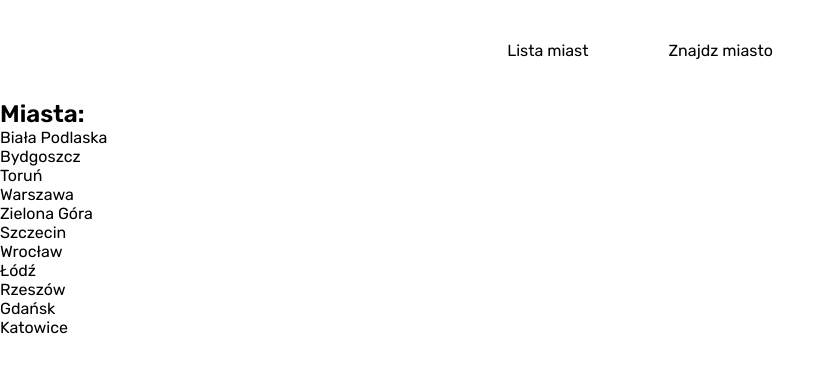
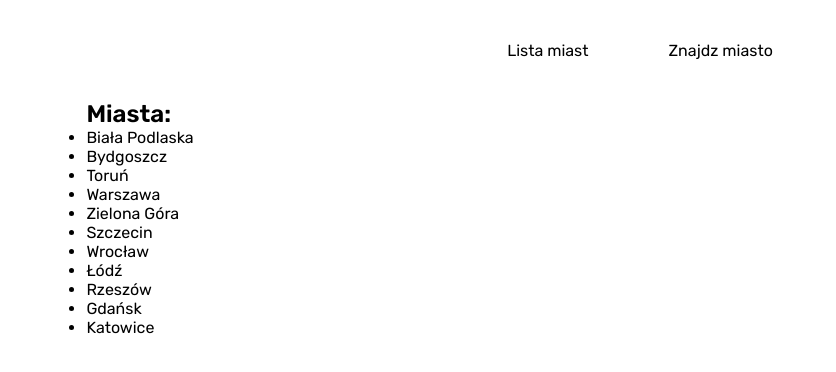
Before and after one commit to molekJ/Weather, a React (Create React App) app: page / in a window 1280 px wide. Shown: the top 372 px of the page, without its empty margins (0-836 px from the left). Built offline with nearby package versions, Linux system fonts and the light colour scheme.

Commit message:
CityList display changed

```diff
--- a/src/App.tsx
+++ b/src/App.tsx
@@ -12,7 +12,12 @@ import { SimpleMap } from "./Components/Mapy/Mapy";
 
 const Container = styled.div`
   display: flex;
-  /* justify-content: center; */
+  justify-content: center;
+`;
+
+const EmptyContainer = styled.div`
+  width: 1000px;
+  height: 400px;
 `;
 
 const SelectInfo = styled.div`
@@ -46,7 +51,7 @@ function App() {
               ></Cities>
               <SelectInfo>
                 {/* {loading && <div>...loading</div>} */}
-                {data && (
+                {data ? (
                   <>
                     <DisplayWeather
                       name={data?.name}
@@ -66,6 +71,8 @@ function App() {
                       center={{ lat: data.lat, lng: data.lon }}
                     ></SimpleMap>
                   </>
+                ) : (
+                  <EmptyContainer></EmptyContainer>
                 )}
               </SelectInfo>
             </Container>
--- a/src/pages/SearchCity.tsx
+++ b/src/pages/SearchCity.tsx
@@ -40,6 +40,3 @@ export const SearchCity = () => {
     </>
   );
 };
-{
-  /* <DisplayWeather data={data?.name, data?.temp, data?.humidity, data?.pressure, data?.windSpeed, data?.windDirection, data?.clouds, data?.timeZone, data?.lat, data?.lon}/> */
-}
```
